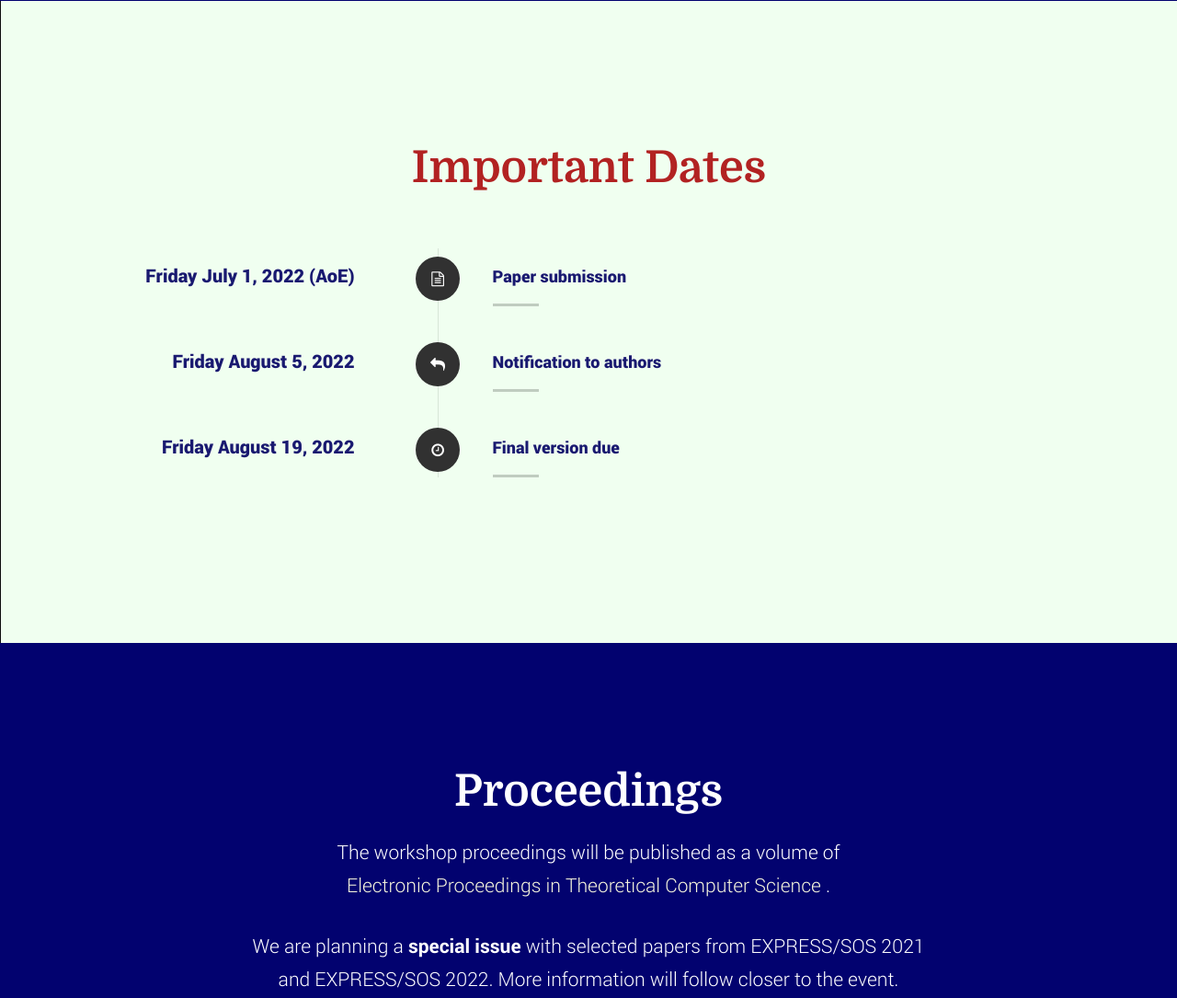
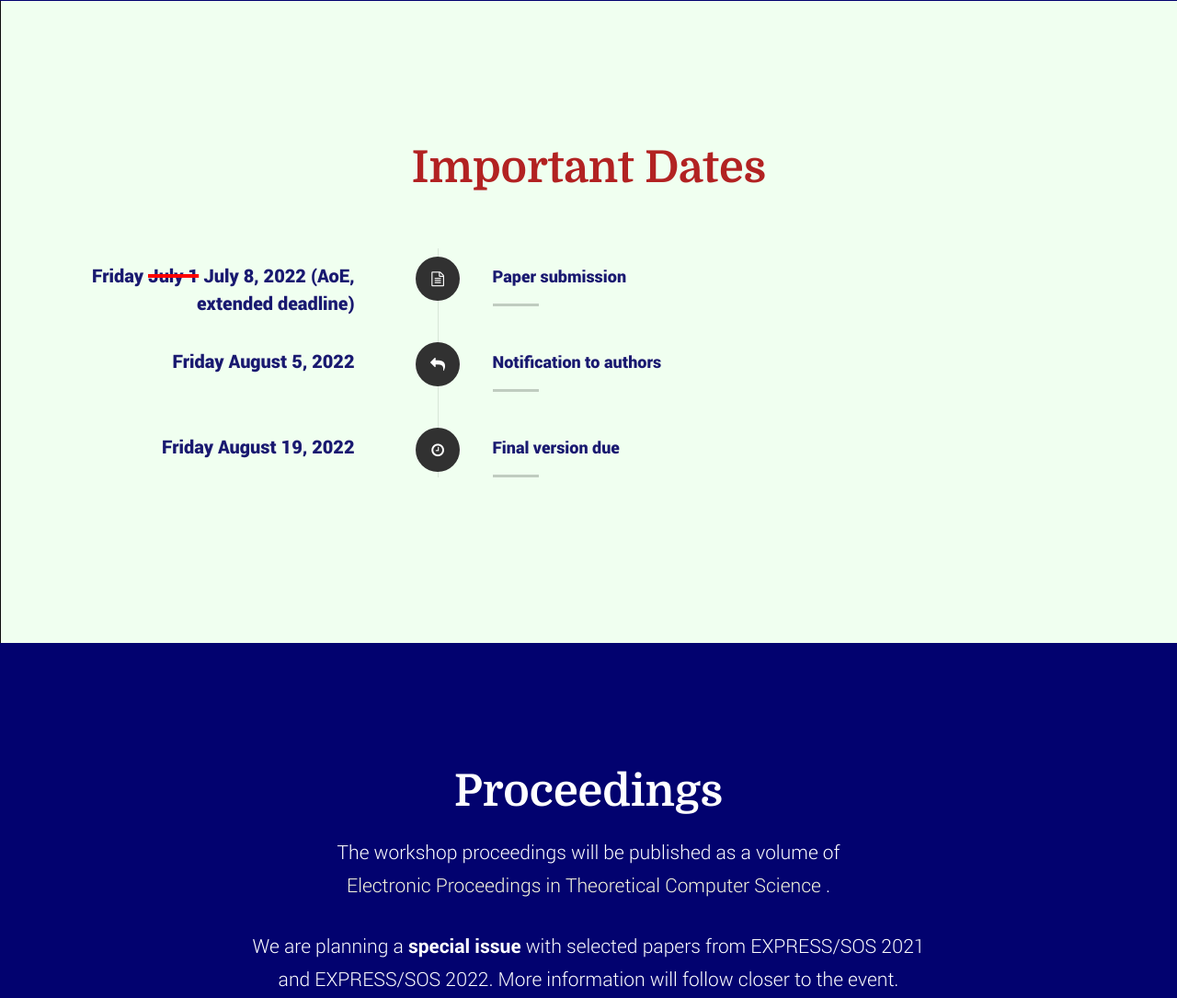
Before and after one commit to express-sos2022/express-sos2022.github.io, a plain HTML site: page index.html in a window 1280 px wide. Shown: the part 3442-4527 px from the top of the page at 92% size. Drawn offline with Linux system fonts and the light colour scheme.

Commit message:
Update index.html

```diff
--- a/index.html
+++ b/index.html
@@ -351,7 +351,8 @@
 		  <i class="fa fa-file-text-o" aria-hidden="true"></i>
 		 </div>
 		 <div class="timeline-header">
-		  <h3>Friday July 1, 2022 (AoE)</h3>
+		  <h3>Friday <del style="text-decoration-thickness: 0.2em; text-decoration-color: #FF0000;">July 1</del>
+		      July 8, 2022 (AoE, extended deadline)</h3>
 		  <p></p>
 		 </div>
 		 <div class="timeline-content">
```
